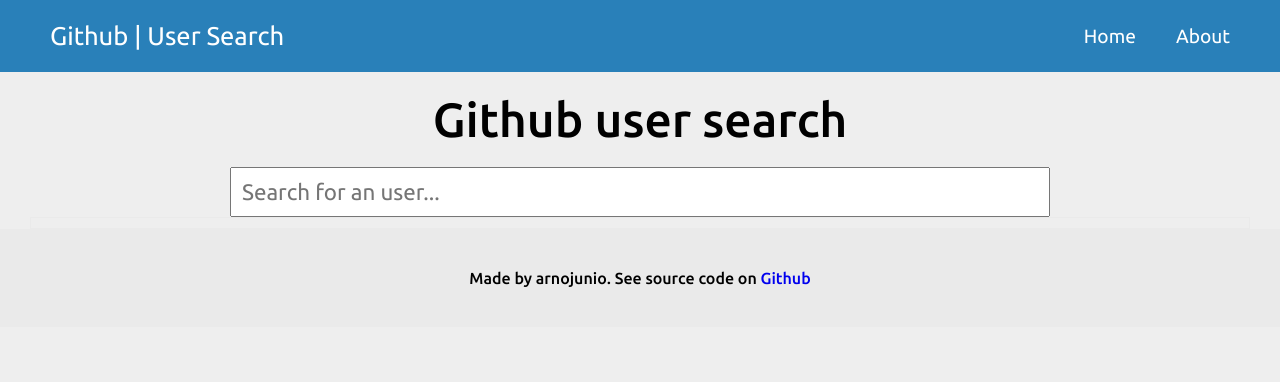
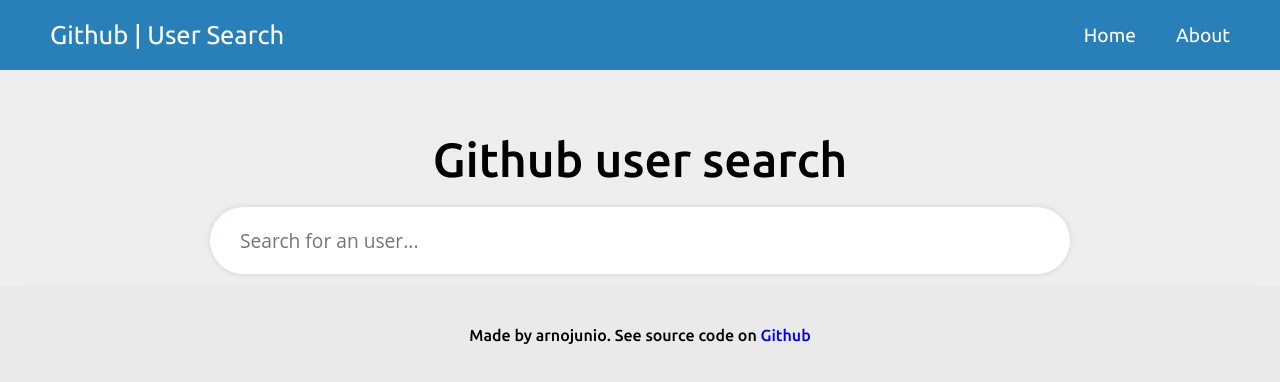
Before and after one commit to arnojunio/github-mini-search, a Vue app: page / in a window 1280 px wide. Shown: the top 382 px of the page. Built offline with nearby package versions, Linux system fonts and the light colour scheme.

Commit message:
effects added

```diff
--- a/public/css/boot.css
+++ b/public/css/boot.css
@@ -8,6 +8,15 @@
     list-style-type: none;
 }
 
+html {
+    scroll-behavior: smooth;
+}
+
 .ds-none {
     display: none !important;
 }
+
+main {
+    position: relative;
+    top: 112px;
+}
--- a/src/App.vue
+++ b/src/App.vue
@@ -1,21 +1,23 @@
 <template>
   <Header />
   <router-view v-slot="{ Component }">
-    <transition name="fade" mode="out-in">
+    <transition name="scale" mode="out-in">
       <component :is="Component" :key="$route.path"></component>
     </transition>
   </router-view>
+  <ScrollTop />
   <Footer />
 </template>
 
 <script>
 import Header from './components/Header.vue'
 import Footer from './components/Footer.vue'
+import ScrollTop from './components/ScrollTop.vue'
 
 export default {
   name: 'App',
   components: {
-    Header, Footer
+    Header, Footer,ScrollTop
   },
 
 
@@ -31,6 +33,17 @@ export default {
 .fade-enter-from,
 .fade-leave-to {
   opacity: 0;
-  transform: translateY(-1%);
+  transform: translateY(-5%);
+}
+
+.scale-enter-active,
+.scale-leave-active {
+  transition: all 0.5s ease;
+}
+
+.scale-enter-from,
+.scale-leave-to {
+  opacity: 0;
+  transform: scale(0.9);
 }
 </style>
--- a/src/components/About.vue
+++ b/src/components/About.vue
@@ -2,11 +2,21 @@
     <main>
         <div class="main">
             <header class="main-content">
-                <p>Vue Cli</p>
-                <p>Axios</p>
-                <p>Vue 3</p>
-                <p>Router 4</p>
+                <div class="box-search">
+                    <h1>Tech stack used on this project</h1>
+                    <ul>
+                        <li>Vue 3</li>
+                        <li>Vue Router 4</li>
+                        <li>Axios</li>
+                        <li>Node js</li>
+                        <li>Git</li>
+                    </ul>
+                </div>
+                <article>
+
+                </article>
             </header>
+
         </div>
     </main>
 </template>
--- a/src/components/Footer.vue
+++ b/src/components/Footer.vue
@@ -14,6 +14,8 @@ export default {
 
 <style>
 .page-footer{
+    position: relative;
+    top: 112px;
     width: 100%;
     background-color: #eaeaea;
 }
--- a/src/components/Header.vue
+++ b/src/components/Header.vue
@@ -1,5 +1,5 @@
 <template>
-  <header :class="[this.fixed ? 'fixed' : '',' main-header']">
+  <header class="main-header">
     <div class="main-header-content">
       <h1>
         <router-link to="/">Github | User Search</router-link>
@@ -54,9 +54,10 @@ body {
 }
 .main-header {
   width: 100%;
+  position: fixed;
   background-color: #2980b9;
-  border: 1px solid transparent;
   z-index: 999;
+  margin-bottom: 20px;
 }
 
 .main-header-content {
--- a/src/components/ScrollTop.vue
+++ b/src/components/ScrollTop.vue
@@ -16,14 +16,14 @@ export default {
     scrollTop: function () {
       window.scrollTo({top: 0, behavior: 'smooth'});
     },
-    scrollListener: function (e) {
+    scrollListener: function () {
       this.visible = window.scrollY > 250
     }
   },
   mounted: function () {
     window.addEventListener('scroll', this.scrollListener)
   },
-  beforeDestroy: function () {
+  beforeUnmount: function () {
     window.removeEventListener('scroll', this.scrollListener)
   }
 }
@@ -36,7 +36,7 @@ export default {
   bottom: 40px;
   right: 2%;
   width: 40px;
-  background-color: #42b883;
+  background-color: #2980b9;
   color:#FFF;
   height: 40px;
   line-height: 40px;
--- a/src/components/Search.vue
+++ b/src/components/Search.vue
@@ -5,7 +5,7 @@
         <div class="box-search">
           <h1>Github user search</h1>
 
-          <input class="search" @change="getData" v-model="term" type="text" placeholder="Search for an user..."
+          <input id="myInput" class="search" @change="getData" v-model="term" type="text" placeholder="Search for an user..."
             required />
 
         </div>
@@ -106,22 +106,43 @@ export default {
 .box-search {
   max-width: 900px;
   margin: 0 auto;
+  padding: 0 20px;
 }
-
+/*
 .search[type=text] {
   width: calc(100% - 80px);
   margin: 0 40px;
   padding: 10px 10px !important;
   font-size: 1.4em;
-
-
-
 }
 
 .search[type=text]:focus {
   border-color: #9dbbcf;
   box-shadow: 0 0 0 0.2rem rgba(40, 139, 206, 0.25);
   border-color: -internal-light-dark(rgb(211, 32, 32), rgb(214, 2, 2));
+}*/
+#myInput {
+    background-position: 10px 12px;
+    background-repeat: no-repeat;
+    background-color: #ffffff;
+    line-height: 10px;
+    width: 100%;
+    padding: 20px 30px;
+    border-radius: 40px;
+    border: 2px solid;
+    font-size: 1.2em;
+    font-weight: 400;
+    font-family: 'Open Sans', sans-serif;
+    z-index: 999;
+    border: none;
+    box-shadow: 0px 0px 5px 1pt #d6dce6;
+}
+#myInput:focus {
+    border: none;
+    /*box-shadow: 0px 0px 5px 1pt grey;*/
+    box-shadow: 0px 0px 5px 1pt #d6dce6;
+    outline: none;
+    transition: .1s;
 }
 
 .content {
--- a/src/components/User.vue
+++ b/src/components/User.vue
@@ -12,14 +12,14 @@
                         {{ user.bio }}
                     </div>
                 </div>
-                <div class="user-info">
+                <div v-show="show" class="user-info fade_in">
                     <ul>
-                        <li><a class="tab-links" @click="changeTab('1')">Repositórios</a></li>
+                        <li><a class="tab-links" @click="changeTab('1')">Repositories</a></li>
                         <li><a class="tab-links" @click="changeTab('2')">Gists</a></li>
-                        <li><a class="tab-links" @click="changeTab('3')">Seguidores</a></li>
-                        <li><a class="tab-links" @click="changeTab('4')">Seguindo</a></li>
+                        <li><a class="tab-links" @click="changeTab('3')">Followers</a></li>
+                        <li><a class="tab-links" @click="changeTab('4')">Following</a></li>
                     </ul>
-                    <div v-if="choice == 1" class="user-repositories">
+                    <div id="repos" v-if="choice == 1" class="user-repositories">
                         <a target="_blank" class="repos-links" v-for="repo in repositories" :key="repo.id"
                             :href="repo.html_url">
                             <div class="user-repo">
@@ -29,7 +29,7 @@
                             </div>
                         </a>
                     </div>
-                    <div v-if="choice == 2" class="user-repositories">
+                    <div  v-if="choice == 2" class="user-repositories">
                         <a target="_blank" class="repos-links" v-for="gist in gists" :key="gist.id"
                             :href="gist.html_url">
                             <div class="user-repo">
@@ -71,24 +71,18 @@ export default {
             endpoint: "",
             user: null,
             found: false,
-            response: null
+            response: null,
+            show: false
         }
     },
     props: {
         username: { type: String, required: true }
     },
     watch: {
-    // whenever question changes, this function will run
-    username() {
-      this.found = false;
-      this.user = null;
-      this.endpoint = "";
-      this.repositories = [];
-      this.gists = [];
-      this.following = [];
-      this.getData();
-    }
-  },
+        username() {
+
+        }
+    },
     methods: {
         async getData(endpoint = "") {
             await this.$axios.get(`https://api.github.com/users/${this.username}${endpoint}`)
@@ -121,6 +115,9 @@ export default {
             } else if (this.endpoint == "/following") {
                 this.following = response;
             }
+        },
+        showUserInfo() {
+            setTimeout(() => { this.show = true }, 1000);
         },
         formatDate(date) {
             return date.replace(/(\d{4})-(\d{2})-(\d{2}).*/, "$3/$2/$1");
@@ -155,6 +152,7 @@ export default {
     },
     created() {
         this.getData();
+        this.showUserInfo();
     }
 }
 </script>
@@ -274,6 +272,40 @@ export default {
     text-align: center;
 }
 
+.fade_in {
+    -webkit-animation: fade_in 0.6s cubic-bezier(0.390, 0.575, 0.565, 1.000) both;
+    animation: fade_in 0.6s cubic-bezier(0.390, 0.575, 0.565, 1.000) both;
+}
+
+@-webkit-keyframes fade_in {
+    0% {
+        -webkit-transform: translateZ(-80px);
+        transform: translateZ(-80px);
+        opacity: 0;
+    }
+
+    100% {
+        -webkit-transform: translateZ(0);
+        transform: translateZ(0);
+        opacity: 1;
+    }
+}
+
+@keyframes fade_in {
+    0% {
+        -webkit-transform: translateZ(-80px);
+        transform: translateZ(-80px);
+        opacity: 0;
+    }
+
+    100% {
+        -webkit-transform: translateZ(0);
+        transform: translateZ(0);
+        opacity: 1;
+    }
+}
+
+
 @media (max-width: 30em) {
     .user-profile {
         flex-basis: 95%;
--- a/src/router/index.js
+++ b/src/router/index.js
@@ -12,7 +12,7 @@ const routes = [{
             import ("../components/About.vue")
     },
     {
-        path: '/user',
+        path: '/user/:username',
         name: 'app.user',
         component: () =>
             import ("../components/User.vue"),
```
Also changed, not shown: 21 other files (tests, documents, lock files or other folders).
